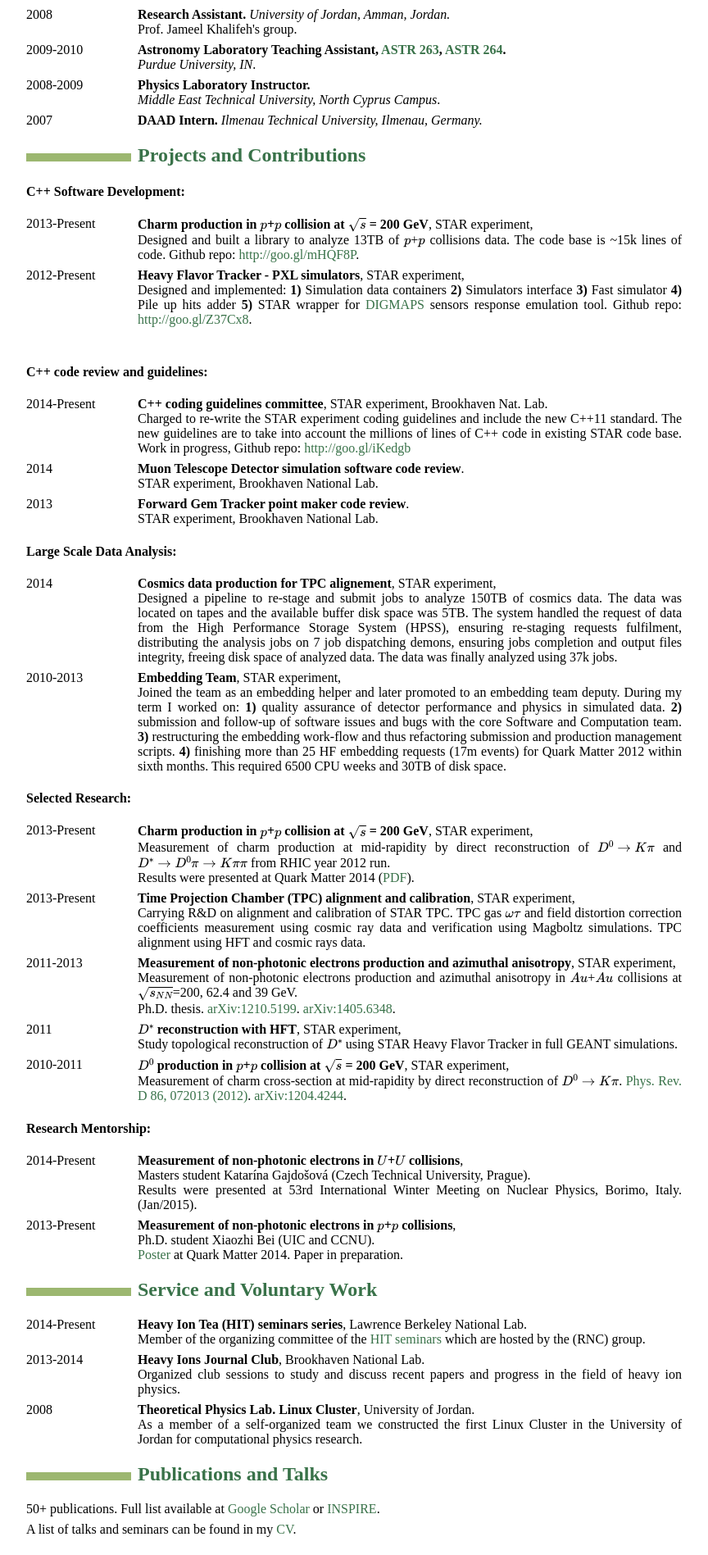
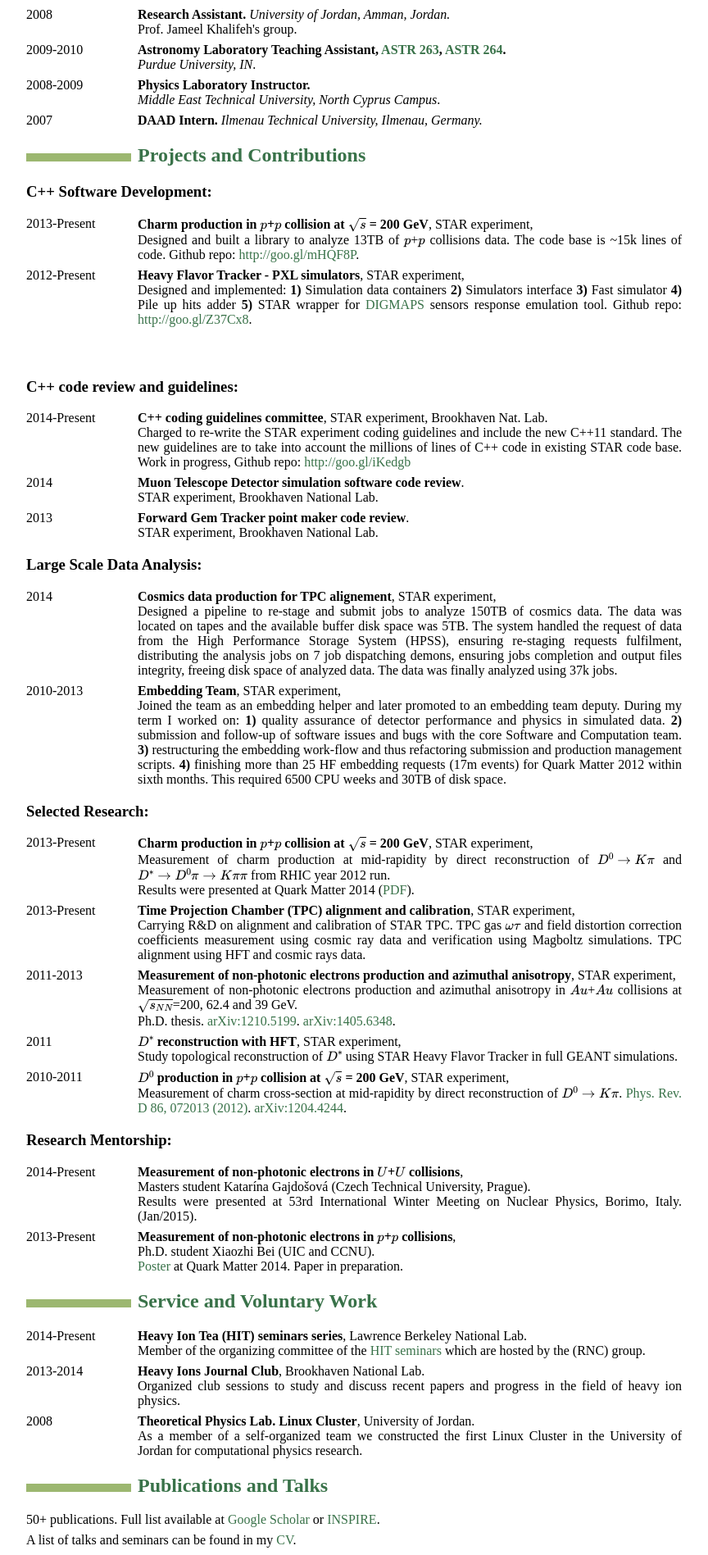
Before and after one commit to MustafaMustafa/MustafaMustafa.github.io, a Jekyll site: the page resume/resume.html, which Jekyll copies as it is, in a window 1280 px wide. Shown: the part 529-2426 px from the top of the page at 82% size, without its empty margins (208-1072 px from the left). Built offline with Jekyll 4.4.1, drawn with Linux system fonts in a browser that asks for light colours; formulas are drawn with MathJax 3.

Commit message:
publish latest CV

```diff
--- a/resume/resume.html
+++ b/resume/resume.html
@@ -55,17 +55,17 @@ document.write('<a h'+'ref'+'="ma'+'ilto'+':'+e+'">'+e+'<\/'+'a'+'>');
 </dd>
 </dl>
 <h2 id="projects-and-contributions">Projects and Contributions</h2>
-<h4 id="c-software-development">C++ Software Development:</h4>
+<h3 id="c-software-development">C++ Software Development:</h3>
 <dl>
 <dt>2013-Present</dt>
 <dd><p><strong>Charm production in <span class="math">\(p\)</span>+<span class="math">\(p\)</span> collision at <span class="math">\(\sqrt{s}\)</span> = 200 GeV</strong>, STAR experiment,<br />Designed and built a library to analyze 13TB of <span class="math">\(p\)</span>+<span class="math">\(p\)</span> collisions data. The code base is ~15k lines of code. Github repo: <a href="http://goo.gl/mHQF8P">http://goo.gl/mHQF8P</a>.</p>
 </dd>
 <dt>2012-Present</dt>
 <dd><p><strong>Heavy Flavor Tracker - PXL simulators</strong>, STAR experiment,<br />Designed and implemented: <strong>1)</strong> Simulation data containers <strong>2)</strong> Simulators interface <strong>3)</strong> Fast simulator <strong>4)</strong> Pile up hits adder <strong>5)</strong> STAR wrapper for <a href="http://www.iphc.cnrs.fr/Public-documentation.html">DIGMAPS</a> sensors response emulation tool. Github repo: <a href="http://goo.gl/Z37Cx8">http://goo.gl/Z37Cx8</a>.</p>
-<p><br></p>
+<p><br> <br></p>
 </dd>
 </dl>
-<h4 id="c-code-review-and-guidelines">C++ code review and guidelines:</h4>
+<h3 id="c-code-review-and-guidelines">C++ code review and guidelines:</h3>
 <dl>
 <dt>2014-Present</dt>
 <dd><p><strong>C++ coding guidelines committee</strong>, STAR experiment, Brookhaven Nat. Lab.<br />Charged to re-write the STAR experiment coding guidelines and include the new C++11 standard. The new guidelines are to take into account the millions of lines of C++ code in existing STAR code base. Work in progress, Github repo: <a href="http://goo.gl/iKedgb">http://goo.gl/iKedgb</a></p>
@@ -77,7 +77,7 @@ document.write('<a h'+'ref'+'="ma'+'ilto'+':'+e+'">'+e+'<\/'+'a'+'>');
 <dd><p><strong>Forward Gem Tracker point maker code review</strong>.<br />STAR experiment, Brookhaven National Lab.</p>
 </dd>
 </dl>
-<h4 id="large-scale-data-analysis">Large Scale Data Analysis:</h4>
+<h3 id="large-scale-data-analysis">Large Scale Data Analysis:</h3>
 <dl>
 <dt>2014</dt>
 <dd><p><strong>Cosmics data production for TPC alignement</strong>, STAR experiment,<br />Designed a pipeline to re-stage and submit jobs to analyze 150TB of cosmics data. The data was located on tapes and the available buffer disk space was 5TB. The system handled the request of data from the High Performance Storage System (HPSS), ensuring re-staging requests fulfilment, distributing the analysis jobs on 7 job dispatching demons, ensuring jobs completion and output files integrity, freeing disk space of analyzed data. The data was finally analyzed using 37k jobs.</p>
@@ -86,7 +86,7 @@ document.write('<a h'+'ref'+'="ma'+'ilto'+':'+e+'">'+e+'<\/'+'a'+'>');
 <dd><p><strong>Embedding Team</strong>, STAR experiment,<br />Joined the team as an embedding helper and later promoted to an embedding team deputy. During my term I worked on: <strong>1)</strong> quality assurance of detector performance and physics in simulated data. <strong>2)</strong> submission and follow-up of software issues and bugs with the core Software and Computation team. <strong>3)</strong> restructuring the embedding work-flow and thus refactoring submission and production management scripts. <strong>4)</strong> finishing more than 25 HF embedding requests (17m events) for Quark Matter 2012 within sixth months. This required 6500 CPU weeks and 30TB of disk space.</p>
 </dd>
 </dl>
-<h4 id="selected-research">Selected Research:</h4>
+<h3 id="selected-research">Selected Research:</h3>
 <dl>
 <dt>2013-Present</dt>
 <dd><p><strong>Charm production in <span class="math">\(p\)</span>+<span class="math">\(p\)</span> collision at <span class="math">\(\sqrt{s}\)</span> = 200 GeV</strong>, STAR experiment,<br />Measurement of charm production at mid-rapidity by direct reconstruction of <span class="math">\(D^{0} \rightarrow K\pi\)</span> and <span class="math">\(D^{*} \rightarrow D^{0}\pi \rightarrow K\pi\pi\)</span> from RHIC year 2012 run.<br />Results were presented at Quark Matter 2014 (<a href="https://indico.cern.ch/event/219436/session/17/contribution/436">PDF</a>).</p>
@@ -104,7 +104,7 @@ document.write('<a h'+'ref'+'="ma'+'ilto'+':'+e+'">'+e+'<\/'+'a'+'>');
 <dd><p><strong><span class="math">\(D^{0}\)</span> production in <span class="math">\(p\)</span>+<span class="math">\(p\)</span> collision at <span class="math">\(\sqrt{s}\)</span> = 200 GeV</strong>, STAR experiment,<br />Measurement of charm cross-section at mid-rapidity by direct reconstruction of <span class="math">\(D^{0} \rightarrow K\pi\)</span>. <a href="http://journals.aps.org/prd/abstract/10.1103/PhysRevD.86.072013">Phys. Rev. D 86, 072013 (2012)</a>. <a href="http://arXiv.org/abs/1204.4244">arXiv:1204.4244</a>.</p>
 </dd>
 </dl>
-<h4 id="research-mentorship">Research Mentorship:</h4>
+<h3 id="research-mentorship">Research Mentorship:</h3>
 <dl>
 <dt>2014-Present</dt>
 <dd><p><strong>Measurement of non-photonic electrons in <span class="math">\(U\)</span>+<span class="math">\(U\)</span> collisions</strong>,<br />Masters student Katarína Gajdošová (Czech Technical University, Prague).<br />Results were presented at 53rd International Winter Meeting on Nuclear Physics, Borimo, Italy. (Jan/2015).</p>
```
Also changed, not shown: 2 other files.
